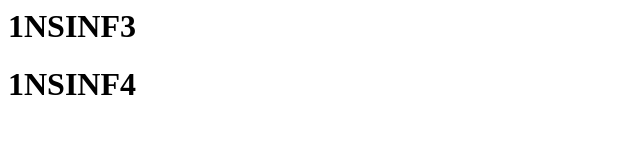
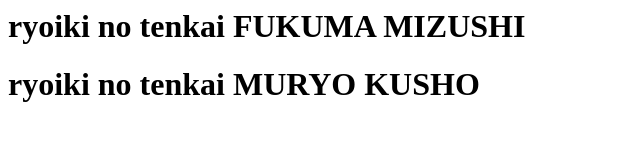
Before and after one commit to AriX-441/Nah-id-Win, a plain HTML site: page index.html in a window 1280 px wide. Shown: the whole page, without its empty margins (0-640 px from the left). Drawn offline with Linux system fonts and the light colour scheme.

Commit message:
THE JKK UPDATE

```diff
--- a/index.html
+++ b/index.html
@@ -1,5 +1,5 @@
 <html>
-	<h1>1NSINF3</h1>
-	<h1>1NSINF4</h1>
+	<h1>ryoiki no tenkai FUKUMA MIZUSHI</h1>
+	<h1>ryoiki no tenkai MURYO KUSHO</h1>
 
 </html>
```
